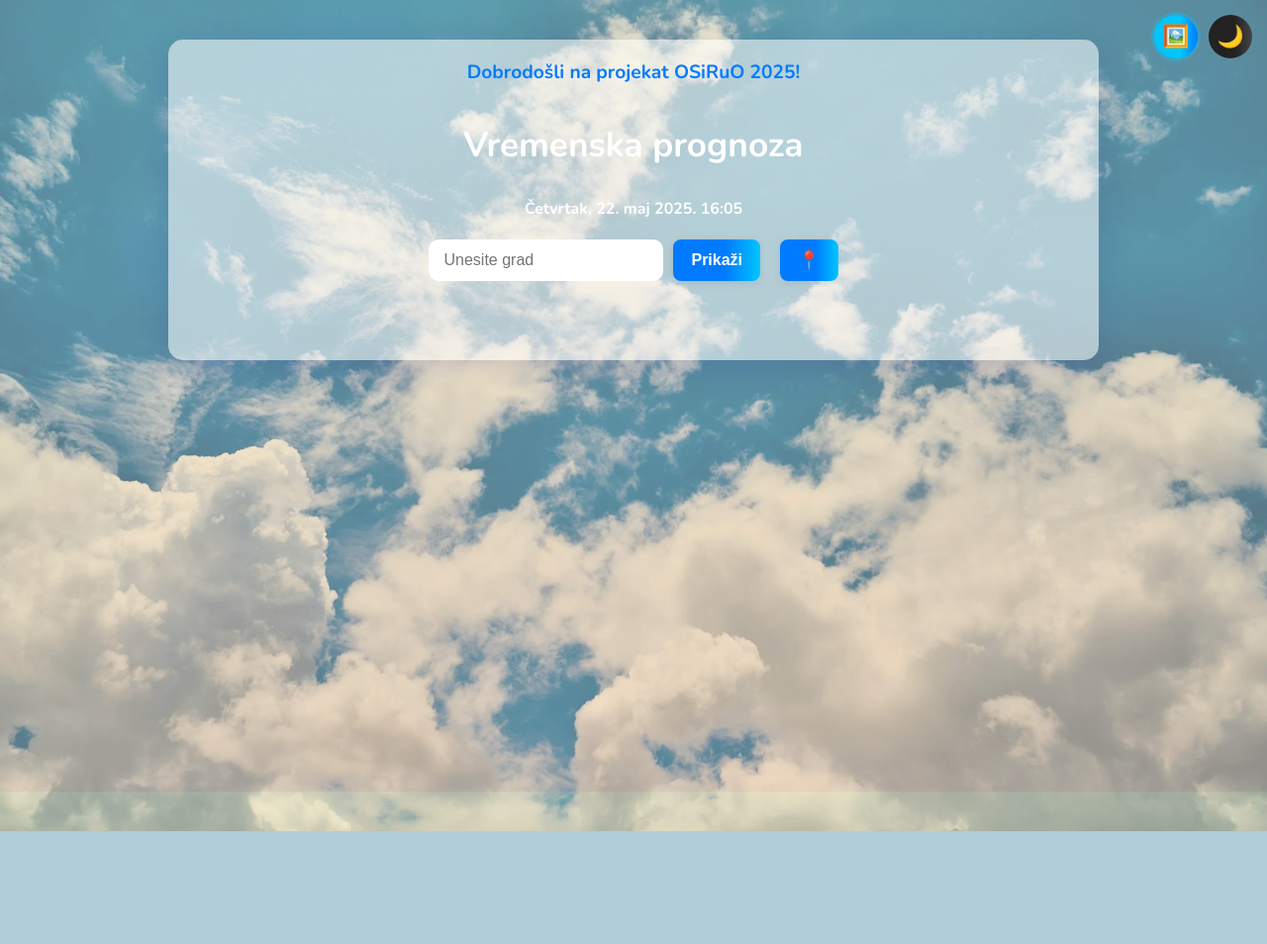
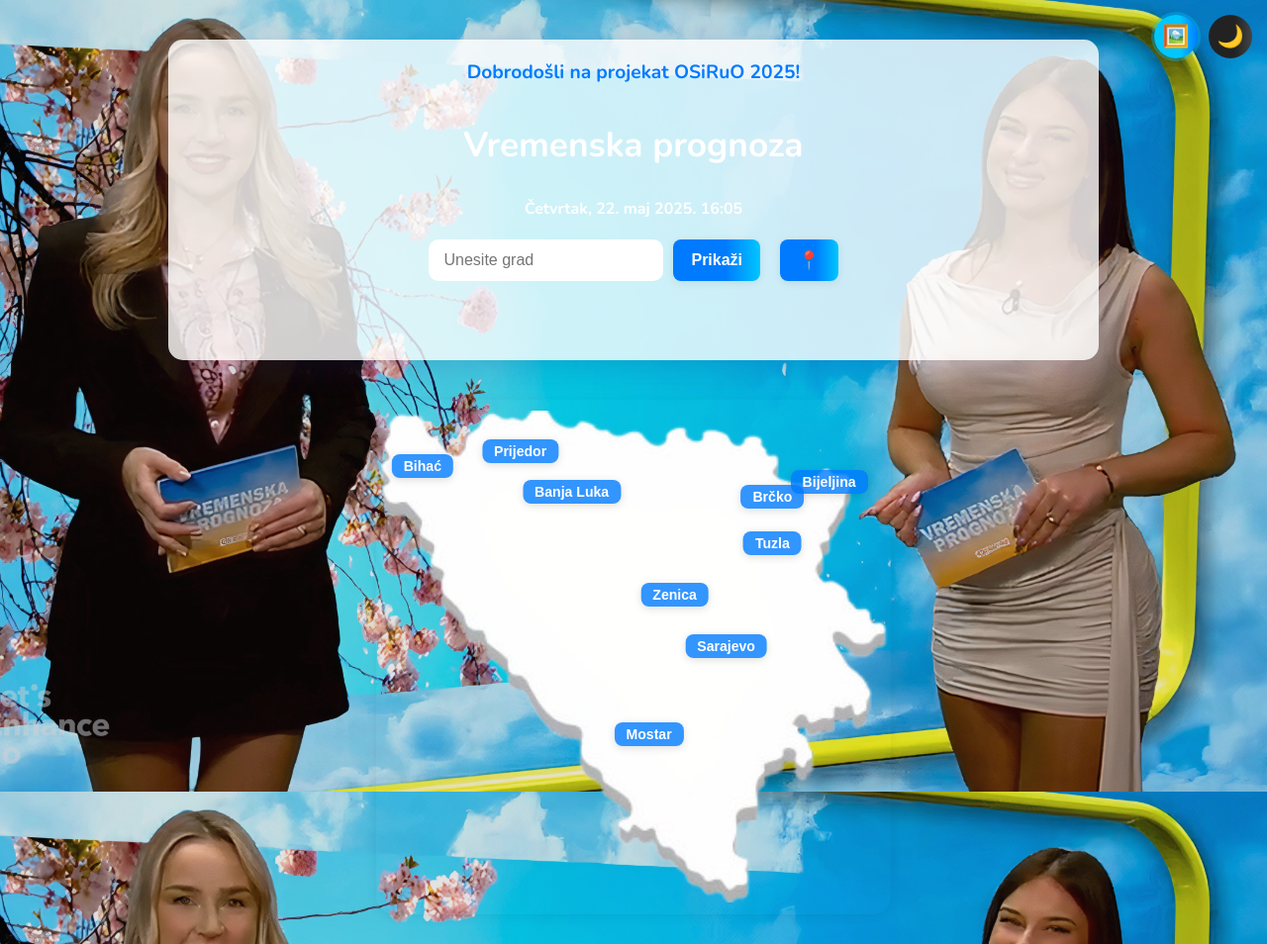
Before and after one commit to harisbasic404/OSIRUO-PROJEKAT, a Flask app: page / in a window 1280 px wide. Shown: the whole page at 99% size. Before the commit the page ends 840 px from the top, so only its background shows below. Run offline with Flask 2, Linux system fonts and the light colour scheme.

Commit message:
Add new images and update styles for weather forecast application

```diff
--- a/static/style.css
+++ b/static/style.css
@@ -38,7 +38,7 @@ body {
     border-radius: 15px;
     padding: var(--container-padding);
     box-shadow: 0 8px 32px 0 rgba(31, 38, 135, 0.17);
-    background-color: rgba(255,255,255,0.55);
+    background-color: rgba(255,255,255,0.80);
 }
 
 form input, form select {
@@ -260,8 +260,8 @@ h2 {
 /* Početna pozadina */
 .weather-default {
     background:
-        linear-gradient(rgba(255, 222, 136, 0.35), rgba(255, 186, 115, 0.35)),
-        url('/static/img/default.jpg') center center / cover no-repeat fixed;
+        linear-gradient(rgba(40, 40, 40, 0.12), rgba(40, 40, 40, 0.12)),
+        url('/static/img/pocetna.jpg') center center / cover no-repeat fixed;
 }
 
 /* Sunčano */
@@ -314,6 +314,34 @@ h2 {
     display: block;
 }
 
+#bih-svg-map text {
+    transition: fill 0.2s, font-size 0.2s;
+}
+#bih-svg-map text:hover {
+    fill: #0056b3;
+    font-size: 20px;
+    text-shadow: 0 2px 8px #007bff33;
+}
+
+#bih-img-map {
+    width: 100%;
+    max-width: 520px;
+    aspect-ratio: 1/1;
+    margin: 30px auto;
+    border-radius: 18px;
+    box-shadow: 0 2px 12px #0001;
+    position: relative;
+    background: transparent;
+}
+
+#bih-img-map img {
+    width: 100%;
+    height: 100%;
+    border-radius: 18px;
+    display: block;
+    object-fit: contain;
+}
+
 @media (max-width: 600px) {
     :root {
         --container-padding: 15px;
@@ -342,6 +370,13 @@ h2 {
     .card-body {
         padding: 10px;
     }
+
+    /* Različita default pozadina za mobilne uređaje */
+    .weather-default {
+        background:
+            linear-gradient(rgba(40, 40, 40, 0.14), rgba(40, 40, 40, 0.14)),
+            url('/static/img/mobile.jpg') center center / cover no-repeat fixed;
+    }
 }
 
 body.no-bg {
@@ -362,3 +397,24 @@ body.no-bg .container {
     opacity: 0.6;
     filter: grayscale(0.5);
 }
+
+.city-btn {
+    position: absolute;
+    transform: translate(-50%, -50%);
+    background: #007bffcc;
+    color: #fff;
+    border: none;
+    border-radius: 8px;
+    padding: 4px 12px;
+    font-size: 1.1vw;
+    font-weight: bold;
+    cursor: pointer;
+    box-shadow: 0 2px 8px #0002;
+    transition: background 0.2s, transform 0.2s;
+    z-index: 2;
+    white-space: nowrap;
+}
+.city-btn:hover {
+    background: #0056b3;
+    transform: translate(-50%, -50%) scale(1.08);
+}
--- a/templates/index.html
+++ b/templates/index.html
@@ -102,6 +102,19 @@
             </div>
         {% endif %}
     </div>
+    <div id="bih-img-map" style="position: relative; width: 520px; height: 520px; margin: 30px auto; border-radius: 18px; box-shadow: 0 2px 12px #0001;">
+    <img src="{{ url_for('static', filename='img/bih-3d.png') }}" alt="Mapa BiH" style="width: 100%; height: 100%; border-radius: 18px; display: block;">
+    <!-- Gradovi: precizne pozicije na osnovu slike -->
+    <button onclick="selectCity('Bihać')" class="city-btn" style="left: 9%; top: 13%;">Bihać</button>
+    <button onclick="selectCity('Prijedor')" class="city-btn" style="left: 28%; top: 10%;">Prijedor</button>
+    <button onclick="selectCity('Banja Luka')" class="city-btn" style="left: 38%; top: 18%;">Banja Luka</button>
+    <button onclick="selectCity('Bijeljina')" class="city-btn" style="left: 88%; top: 16%;">Bijeljina</button>
+    <button onclick="selectCity('Tuzla')" class="city-btn" style="left: 77%; top: 28%;">Tuzla</button>
+    <button onclick="selectCity('Brčko')" class="city-btn" style="left: 77%; top: 19%;">Brčko</button>
+    <button onclick="selectCity('Zenica')" class="city-btn" style="left: 58%; top: 38%;">Zenica</button>
+    <button onclick="selectCity('Sarajevo')" class="city-btn" style="left: 68%; top: 48%;">Sarajevo</button>
+    <button onclick="selectCity('Mostar')" class="city-btn" style="left: 53%; top: 65%;">Mostar</button>
+</div>
     <!-- Flash poruke -->
     {% with messages = get_flashed_messages(with_categories=true) %}
       {% if messages %}
@@ -266,7 +279,47 @@
             L.marker([lat, lon]).addTo(map)
                 .bindPopup(city).openPopup();
         }
+
+        // Veći gradovi BiH sa koordinatama
+        const bihCities = [
+            { name: "Sarajevo", lat: 43.8563, lon: 18.4131 },
+            { name: "Banja Luka", lat: 44.7722, lon: 17.1910 },
+            { name: "Tuzla", lat: 44.5384, lon: 18.6671 },
+            { name: "Mostar", lat: 43.3438, lon: 17.8078 },
+            { name: "Zenica", lat: 44.2031, lon: 17.9076 },
+            { name: "Bijeljina", lat: 44.7558, lon: 19.2144 },
+            { name: "Prijedor", lat: 44.9790, lon: 16.7147 },
+            { name: "Bihać", lat: 44.8169, lon: 15.8709 },
+            { name: "Brčko", lat: 44.8728, lon: 18.8081 }
+        ];
+
+        // Prikaz mape BiH sa gradovima
+        var bihMapDiv = document.getElementById('bih-map');
+        if (bihMapDiv) {
+            var bihMap = L.map('bih-map').setView([44.2, 17.9], 8.1);
+            L.tileLayer('https://{s}.tile.openstreetmap.org/{z}/{x}/{y}.png', {
+                maxZoom: 13,
+                minZoom: 7
+            }).addTo(bihMap);
+
+            bihCities.forEach(city => {
+                var marker = L.marker([city.lat, city.lon]).addTo(bihMap)
+                    .bindPopup(`<b style="cursor:pointer; color:#007bff;" onclick="selectCity('${city.name}')">${city.name}</b>`);
+                marker.on('click', function() {
+                    selectCity(city.name);
+                });
+            });
+        }
     });
+
+    // Funkcija za izbor grada sa mape
+    function selectCity(cityName) {
+        const input = document.getElementById('city-input');
+        if (input) {
+            input.value = cityName;
+            input.form && input.form.submit();
+        }
+    }
 
     const cityInput = document.getElementById('city-input');
     const suggestionsDiv = document.getElementById('city-suggestions');
```
Also changed, not shown: static/img/bih-3d.png (added), static/img/mobile.jpg (added), static/img/night.jpg (deleted), static/img/pocetna.jpg (added).
